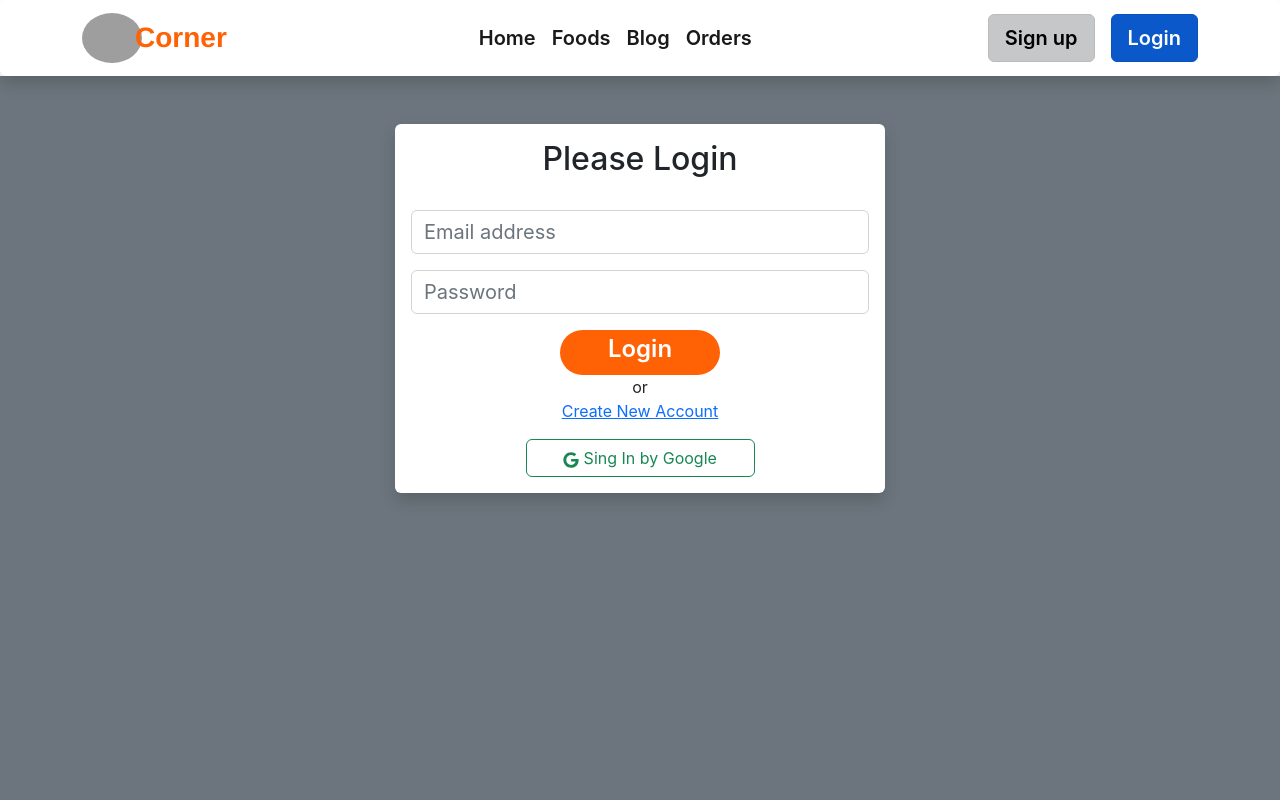
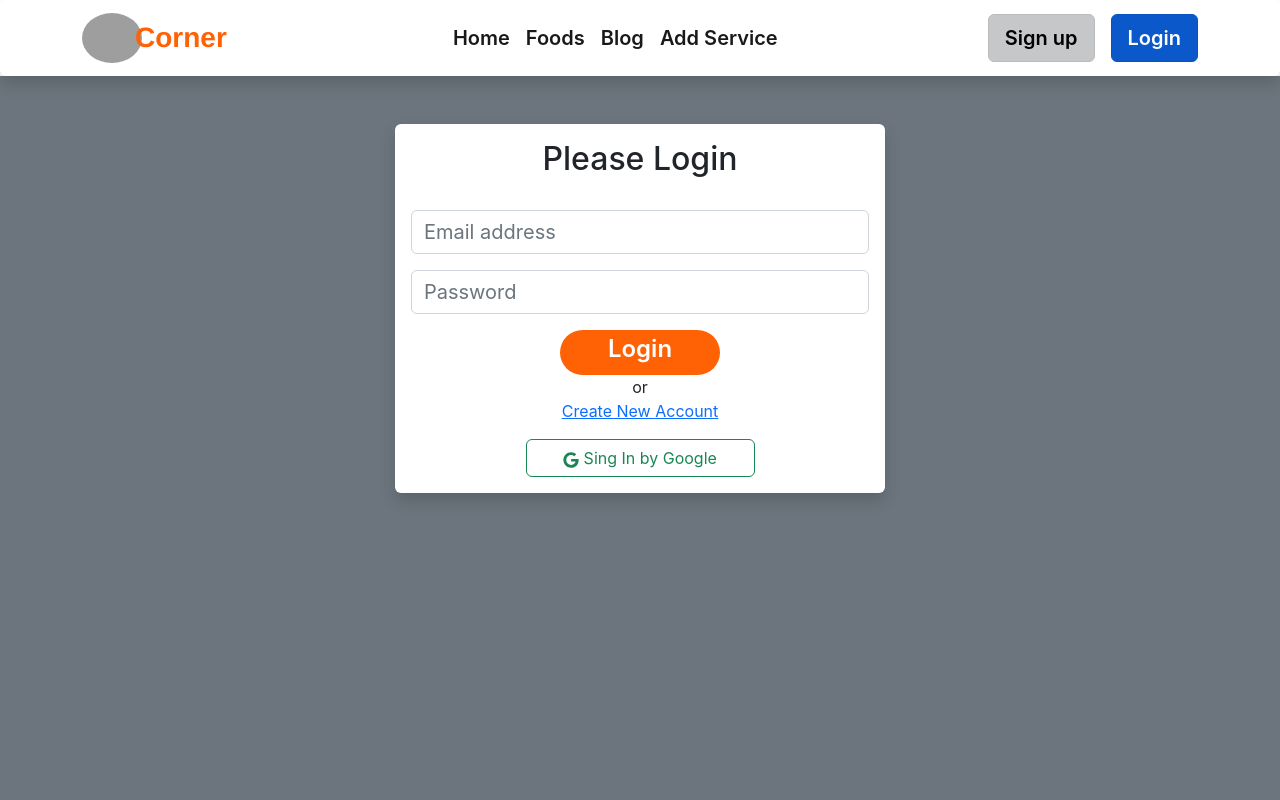
Before and after one commit to asifikbal01890/Food-Corner-client-site, a React (Create React App) app: page /Login in a window 1280 px wide. Shown: the top 800 px of the page. Built offline with nearby package versions, Linux system fonts and the light colour scheme; no server answers; grey boxes are pictures that could not be loaded.

Commit message:
my review data load pb solve

```diff
--- a/src/App.js
+++ b/src/App.js
@@ -9,7 +9,7 @@ import FoodsContainer from './Component/FoodsContainer/FoodsContainer';
 import CardDetails from './Component/CardDetails/CardDetails';
 import MyReview from './Component/MyReview/MyReview';
 import PrivateRoute from './Component/PrivateRoute/PrivateRoute';
-import Orders from './Component/Orders/Orders';
+import AddService from './Component/AddService/AddService';
 
 function App() {
   const router = createBrowserRouter([
@@ -49,8 +49,8 @@ function App() {
           element: <MyReview></MyReview>
         },
         {
-          path: "/orders",
-          element: <PrivateRoute><Orders></Orders></PrivateRoute>
+          path: "/addService",
+          element: <PrivateRoute><AddService></AddService></PrivateRoute>
         }
       ]
     }
--- a/src/Component/Orders/Orders.js
+++ b/src/Component/AddService/AddService.js
@@ -1,11 +1,11 @@
 import React from 'react';
 
-const Orders = () => {
+const AddService = () => {
     return (
         <div>
-            order
+
         </div>
     );
 };
 
-export default Orders;
+export default AddService;
--- a/src/Component/CustomersReview/CustomersReview.js
+++ b/src/Component/CustomersReview/CustomersReview.js
@@ -65,7 +65,7 @@ const CustomersReview = ({food}) => {
 
             </div>
             <div className="mb-3">
-            <label for="exampleFormControlTextarea1" className="form-label">Example textarea</label>
+            <label for="exampleFormControlTextarea1" className="form-label">Comment</label>
             <textarea name='text' className="form-control" id="exampleFormControlTextarea1" rows="3"></textarea>
             <button className='btn btn-outline-primary fw-semibold mt-4'>Add Review</button>
             </div>
--- a/src/Component/MyReview/MyReview.js
+++ b/src/Component/MyReview/MyReview.js
@@ -4,11 +4,9 @@ import { AuthContext } from '../../Contexts/AuthProvider/AuthProvider';
 import NewReview from '../NewReview/NewReview';
 
 const MyReview = () => {
-    const [isLoading, setIsLoading] = useState(true)
     const {user} = useContext(AuthContext);
-    console.log(user?.email);
-    const [reviews, setReviews] = useState({});
-    console.log(reviews);
+    const [reviews, setReviews] = useState([]);
+
 
     useEffect( () =>{
 
@@ -31,7 +29,7 @@ const MyReview = () => {
                 .then(data => {
                     if (data.deletedCount > 0) {
                         alert('Remove successfully');
-                        const remaining = reviews.filter(odr => odr._id !== id);
+                        const remaining = reviews.filter(rv => rv._id !== id);
                         setReviews(remaining);
                     }
                 })
--- a/src/Component/NavBar/NavBar.js
+++ b/src/Component/NavBar/NavBar.js
@@ -35,7 +35,7 @@ return (
                 <Link to={'/blog'} className="nav-link active fw-semibold fs-5 ebtn rounded-3" aria-current="page" >Blog</Link>
                 </li>
                 <li>
-                <Link to={'/orders'} className="nav-link active fw-semibold fs-5 ebtn rounded-3" aria-current="page" >Orders</Link>
+                <Link to={'/addService'} className="nav-link active fw-semibold fs-5 ebtn rounded-3" aria-current="page" >Add Service</Link>
                 </li>
                 <li className="nav-item">
                 {
--- a/src/Component/NewReview/NewReview.js
+++ b/src/Component/NewReview/NewReview.js
@@ -6,6 +6,7 @@ import './NewReview.css';
 const NewReview = ({review, handleRemove}) => {
     const {user} = useContext(AuthContext)
     const {text, userrating, userName, foodName, _id} = review
+    console.log(_id)
     return (
         <div className='w-75 mx-auto'>
             <div className="mb-3 w-75 mx-auto">
```
